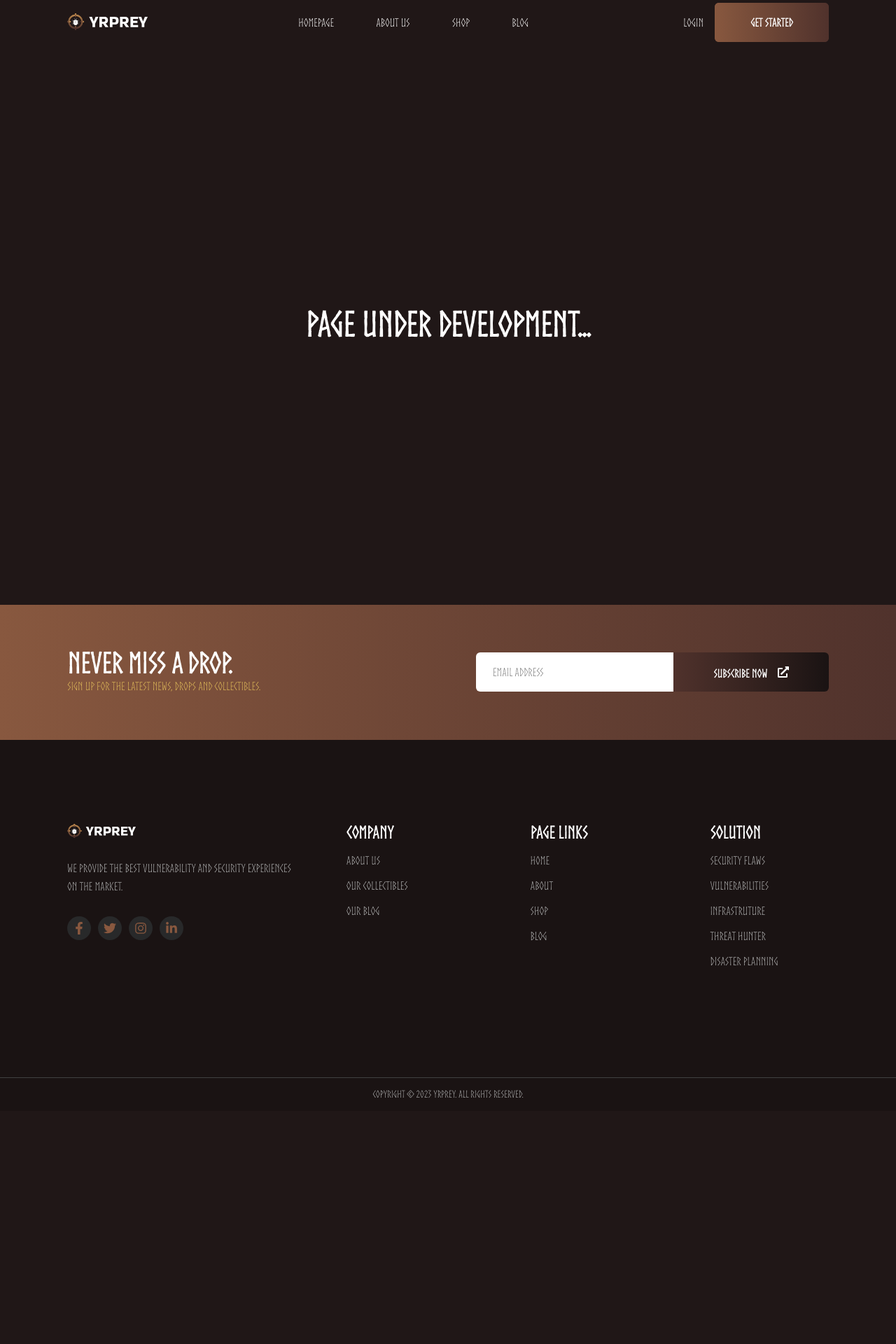
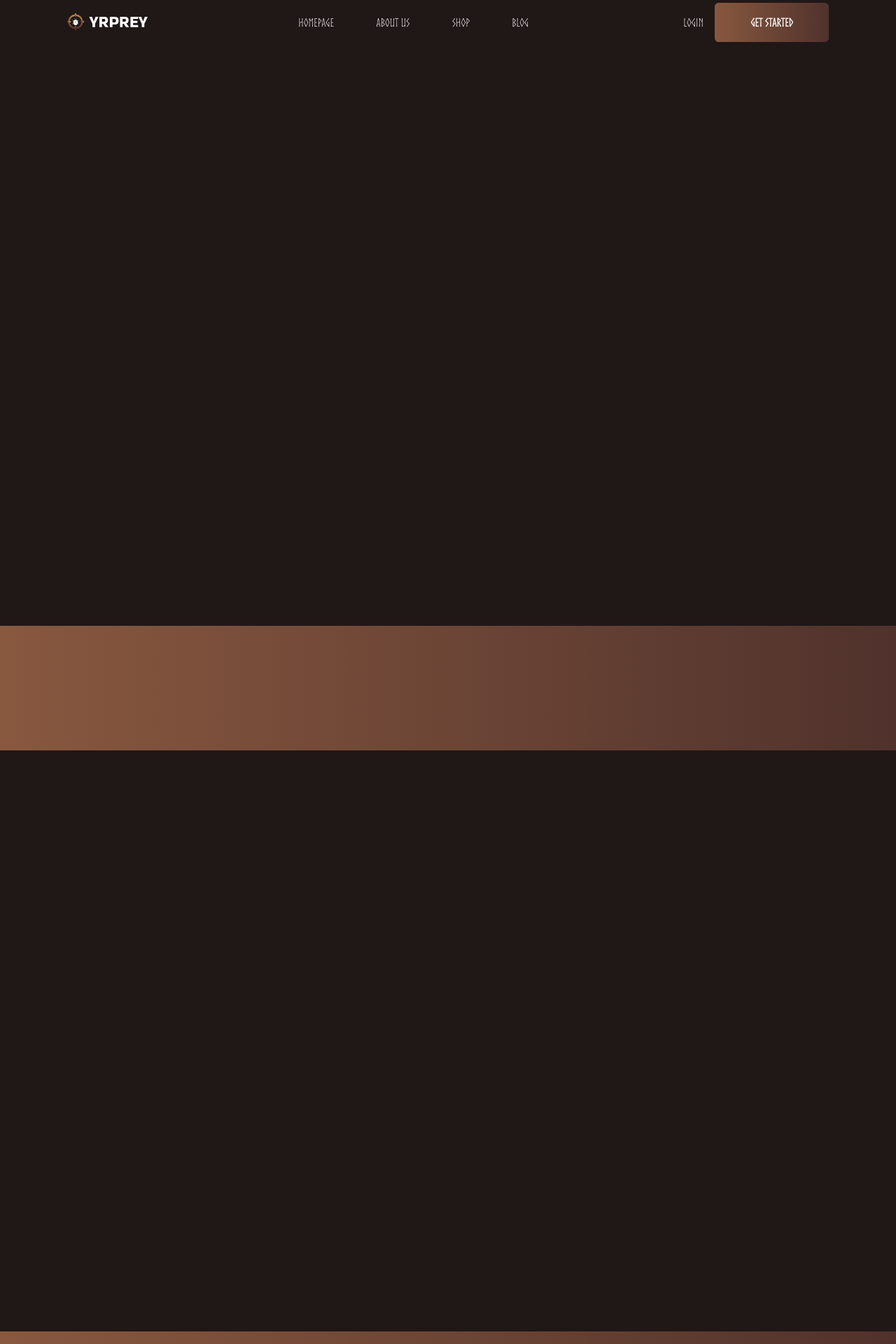
Before and after one commit to vagnermengali/yrprey, a Next.js app: page /about in a window 1280 px wide. Shown: the top 1920 px of the page at 70% size. Before the commit the page ends 1587 px from the top, so only its background shows below. Built offline with nearby package versions, Linux system fonts and the light colour scheme.

Commit message:
feat: add blog desktop complete

```diff
--- /dev/null
+++ b/src/components/Routes/About/Counter/index.tsx
@@ -0,0 +1,11 @@
+import { StyledCounterSection } from "./style";
+
+const Counter = () => {
+
+  return (
+      <StyledCounterSection>
+      </StyledCounterSection>
+  );
+}
+
+export default Counter;
--- /dev/null
+++ b/src/components/Routes/About/Counter/style.ts
@@ -0,0 +1,10 @@
+import styled from "styled-components";
+
+export const StyledCounterSection = styled.section`
+  width: 100vw;
+  height: 178px;
+  display: flex;
+  justify-content: center;
+  align-items: center;
+  background: var(--gradient-color);
+`;
--- /dev/null
+++ b/src/components/Routes/About/OurGoals/index.tsx
@@ -0,0 +1,11 @@
+import { StyledOurGoalsSection } from "./style";
+
+const OurGoals = () => {
+
+  return (
+      <StyledOurGoalsSection>
+      </StyledOurGoalsSection>
+  );
+}
+
+export default OurGoals;
--- /dev/null
+++ b/src/components/Routes/About/OurGoals/style.ts
@@ -0,0 +1,14 @@
+import styled from "styled-components";
+import background_error from "@/assets/image/backgrounds/background-about.svg";
+
+export const StyledOurGoalsSection = styled.section`
+  width: 100vw;
+  height: 100vh;
+  display: flex;
+  justify-content: center;
+  align-items: center;
+  flex-direction: column;
+  background-image: url(${background_error});
+  background-repeat: no-repeat;
+  background-size: cover;
+`;
--- /dev/null
+++ b/src/components/Routes/About/WhoWeAre/index.tsx
@@ -0,0 +1,11 @@
+import { StyledWhoWeAreSection } from "./style";
+
+const WhoWeAre = () => {
+
+  return (
+      <StyledWhoWeAreSection>
+      </StyledWhoWeAreSection>
+  );
+}
+
+export default WhoWeAre;
--- /dev/null
+++ b/src/components/Routes/About/WhoWeAre/style.ts
@@ -0,0 +1,14 @@
+import styled from "styled-components";
+import background_error from "@/assets/image/backgrounds/background-about.svg";
+
+export const StyledWhoWeAreSection = styled.section`
+  width: 100vw;
+  height: 100vh;
+  display: flex;
+  justify-content: center;
+  align-items: center;
+  flex-direction: column;
+  background-image: url(${background_error});
+  background-repeat: no-repeat;
+  background-size: cover;
+`;
--- a/src/components/Routes/About/index.tsx
+++ b/src/components/Routes/About/index.tsx
@@ -3,6 +3,9 @@ import { StyledAboutSection } from "./style";
 import Footer from "@/components/Footer";
 import Header from "@/components/Header";
 import HomeButton from "@/components/HomeButton";
+import Counter from "./Counter";
+import OurGoals from "./OurGoals";
+import WhoWeAre from "./WhoWeAre";
 
 const About = () => {
 
@@ -17,7 +20,9 @@ const About = () => {
       <StyledAboutSection>
         <div className="container">
           <div className="content">
-            <h1>Page under development...</h1>
+            <WhoWeAre />
+            <Counter />
+            <OurGoals />
           </div>
         </div>
       </StyledAboutSection>
--- a/src/components/Routes/About/style.ts
+++ b/src/components/Routes/About/style.ts
@@ -3,7 +3,7 @@ import background_error from "@/assets/image/backgrounds/background-about.svg";
 
 export const StyledAboutSection = styled.section`
   width: 100vw;
-  height: 100vh;
+
   display: flex;
   justify-content: center;
   align-items: center;
```
